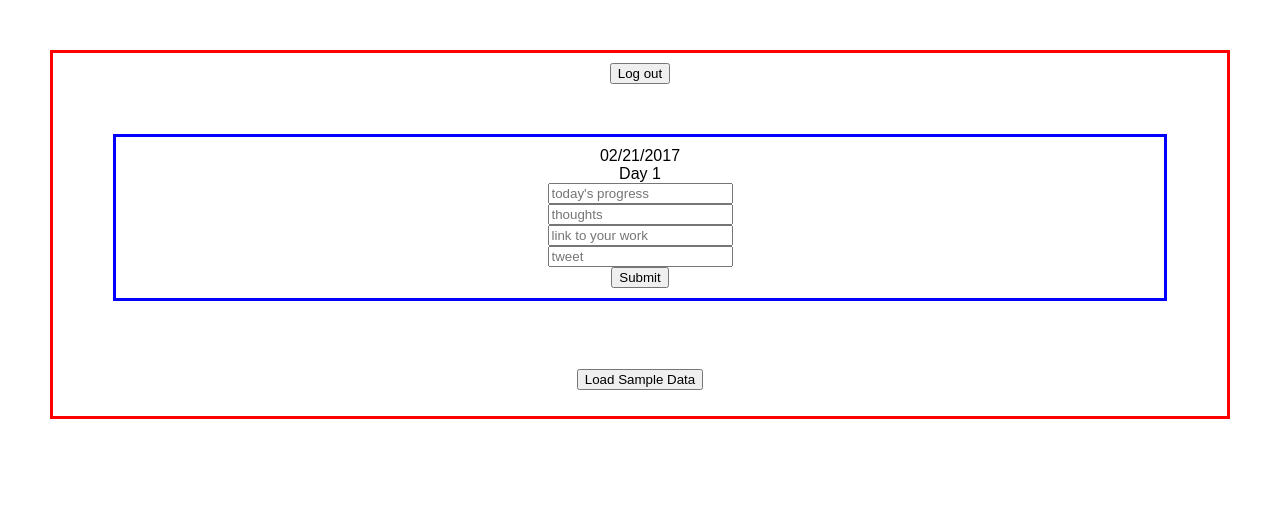
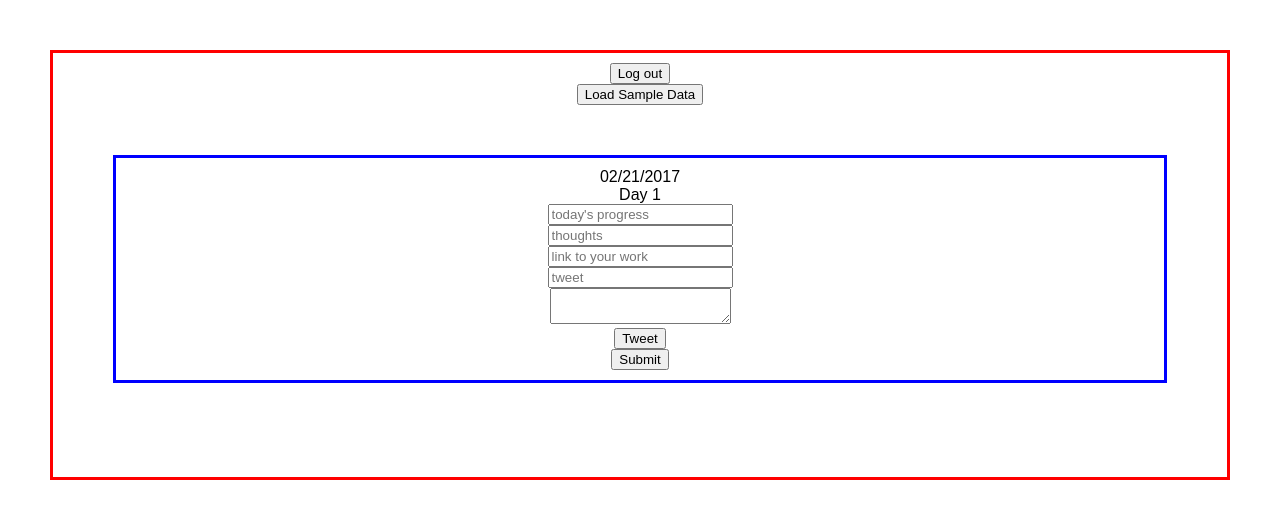
Before and after one commit to standardhuman/log-app, a React (Create React App) app: page / in a window 1280 px wide. Shown: the top 518 px of the page. Built offline with nearby package versions, Linux system fonts and the light colour scheme.

Commit message:
begin implementation of twitter API

```diff
--- a/src/components/AddEntryForm.js
+++ b/src/components/AddEntryForm.js
@@ -1,5 +1,6 @@
 import React, { Component } from 'react';
 import '../styles/AddEntryForm.css';
+import Tweet from "./Tweet"
 
 //  creates a new entry
 
@@ -43,6 +44,9 @@ class AddEntryForm extends Component {
         <input type="text" name="link" ref={(input) => this.link = input} placeholder="link to your work" /><br />
 
         <input type="text" name="tweet" ref={(input) => this.tweet = input} placeholder="tweet" /><br />
+
+        <Tweet />
+
         <button>Submit</button>
 
         </form>
--- a/src/components/App.js
+++ b/src/components/App.js
@@ -1,8 +1,8 @@
 import React, { Component } from 'react';
 import '../styles/App.css';
 import Log from "./Log"
-import Entry from "./Entry"
 import sampleEntries from '../sampleEntries.js'
+
 // displays past entries, contains list and create view
 
 class App extends Component {
@@ -17,6 +17,7 @@ class App extends Component {
     this.loadSamples = this.loadSamples.bind(this)
     this.logout = this.logout.bind(this)
     this.day = this.day.bind(this)
+    // this.tweet = this.tweet.bind(this)
 
     // this.removeEntry = this.removeEntry.bind(this)
     // this.createDate = this.createDate.bind(this)
@@ -58,7 +59,6 @@ class App extends Component {
     // # of existing entries + 1
     let day = Object.keys(this.state.entries).length + 1
     return day
-    console.log(day);
   }
 
   logout(){
@@ -91,18 +91,19 @@ class App extends Component {
         <Log
           addEntry={this.addEntry}
           date={this.getDate}
+          day={this.day}
           loadSamples={this.loadSamples}
-          day={this.day}
+          entries={this.state.entries}
         />
 
-      <ul>
+      {/* <ul>
         {Object
           .keys(this.state.entries)
           .map(key =>
             <Entry key={key} index={key} details={this.state.entries[key]}
             listEntry={this.listEntry}
           />).reverse()}
-        </ul>
+        </ul> */}
       </div>
     );
   }
--- a/src/components/Log.js
+++ b/src/components/Log.js
@@ -1,10 +1,10 @@
 import React, { Component } from 'react';
 import '../styles/Log.css';
 import AddEntryForm from "./AddEntryForm"
+import Entry from "./Entry"
 
 //  update and create new log entries
 class Log extends Component {
-
 
   handleChange(){
     console.log("add post");
@@ -33,12 +33,21 @@ class Log extends Component {
 
     return (
       <div className="Log">
+        <button onClick={this.props.loadSamples}>Load Sample Data</button>
 
         <AddEntryForm
           date={this.props.date} day={this.props.day}
-          addEntry={this.props.addEntry} /><br />
+          addEntry={this.props.addEntry} />
+          <br />
 
-          <button onClick={this.props.loadSamples}>Load Sample Data</button>
+          <ul>
+            {Object
+              .keys(this.props.entries)
+              .map(key =>
+                <Entry key={key} index={key} details={this.props.entries[key]}
+                listEntry={this.listEntry}
+              />).reverse()}
+            </ul>
 
       </div>
     );
--- /dev/null
+++ b/src/components/Tweet.js
@@ -0,0 +1,66 @@
+import React, { Component } from 'react';
+import '../styles/Entry.css';
+
+class Tweet extends Component{
+
+  // getInitialState() {
+  //   return {
+  //     text: "",
+  //     photoAdded: false
+  //   }
+  // }
+
+  // sets the text key of state to the value of the tweet box on each keystroke (I think)
+  handleChange(event) {
+    // this.setState({ text: event.target.value });
+  }
+  // sets the photoAdded key of state to the oppoisite of whatever photoAdded was before, in the first use, from false to true.
+  // togglePhoto(event) {
+  //   this.setState({photoAdded: !this.state.photoAdded});
+  // }
+  // if a photo was added, starts remaining available tweet length at 140 - 23 - length of state.text. if no photo, starts at 140 - state.text
+  remainingCharacters() {
+    console.log("remaining characters");
+      // return 140 - this.state.text.length;
+  }
+  // if remainingCharacters returns less than 0, show an alert.
+  overflowAlert() {
+    if (this.remainingCharacters() < 0) {
+        // var beforeOverflowText = this.state.text.substring(140 - 10, 140);
+        // var overflowText = this.state.text.substring(140);
+      return (
+        <div className="alert alert-warning">
+          <strong>Oops! Too Long:</strong>
+          {/* &nbsp;...{beforeOverflowText} */}
+          <strong className="bg-danger">{}</strong>
+        </div>
+      );
+    } else {
+      return "";
+    }
+  }
+
+  render() {
+    return (
+      <div className="well clearfix">
+        {/* immediately check for character overflow */}
+        {this.overflowAlert()}
+        {/* tweet input box */}
+        <textarea className="form-control" onChange={this.handleChange}></textarea>
+        <br />
+        {/* display remaining characters */}
+        <span>{this.remainingCharacters()}</span>
+        {/* tweet button that only enables if there's something in the tweetbox */}
+        {/* disabled={this.state.text.length === 0 */}
+        <button className="btn btn-primary pull-right">Tweet</button>
+        {/* button to add photo */}
+        {/* <button className="btn btn-default pull-right"
+          onClick={this.togglePhoto}>
+          {this.state.photoAdded ? "✓ Photo Added" : "Add Photo"}
+        </button> */}
+      </div>
+    )
+  }
+}
+
+export default Tweet;
```
Also changed, not shown: package.json (+5 -3 lines), 1 other file (tests, documents, lock files or other folders).
